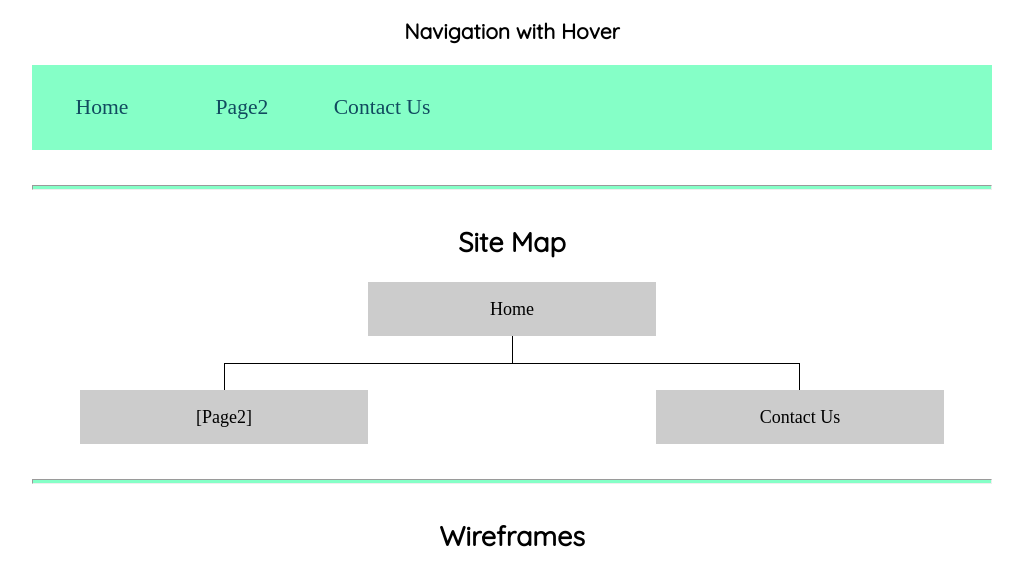
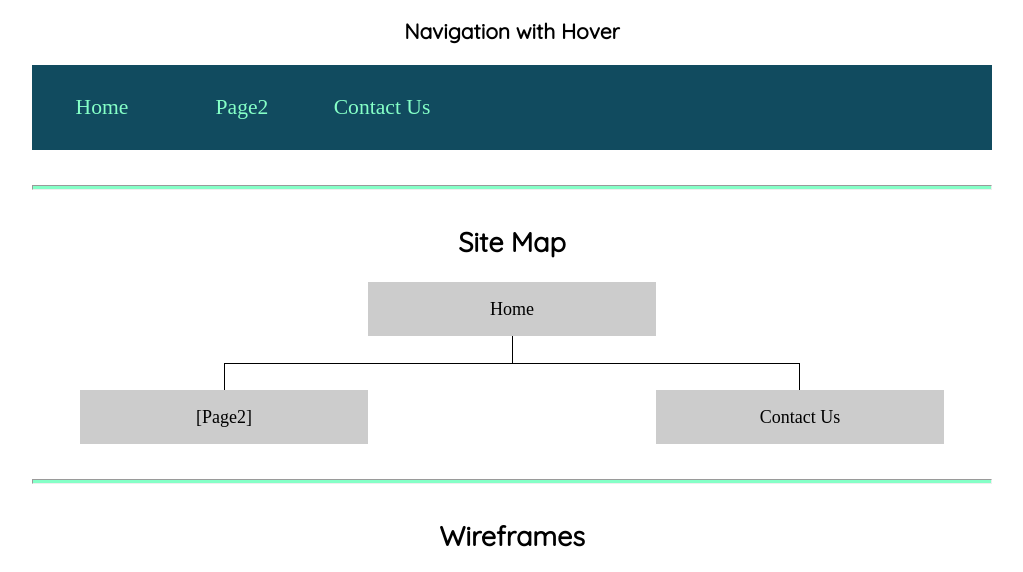
Before and after one commit to Sullivan-Jacob-A/wdd130, a plain HTML site: page wwr/site-plan-rafting.html in a window 1280 px wide. Shown: the part 1801-2373 px from the top of the page, without its empty margins (128-1151 px from the left). Drawn offline with Linux system fonts and the light colour scheme.

Commit message:
Changed Navigation Colors

```diff
--- a/wwr/styles/site-plan-rafting.css
+++ b/wwr/styles/site-plan-rafting.css
@@ -21,10 +21,10 @@ Fonts are separated by a & */
   --paragraph-color-on-: #114B5F; /* paragraph text on a #6C464F background */
   --paragraph-color-on-color: #85FFC7; /* paragraph text on a colored background */
   --paragraph-background-color: #114B5F  ;
-  --nav-link-color: #114B5F;
-  --nav-background-color:  #85FFC7;
-  --nav-hover-link-color: #85FFC7;
-  --nav-hover-background-color: #114B5F;
+  --nav-link-color: #85FFC7;
+  --nav-background-color:  #114B5F;
+  --nav-hover-link-color: #114B5F;
+  --nav-hover-background-color: #85FFC7;
 }
 
 
```
